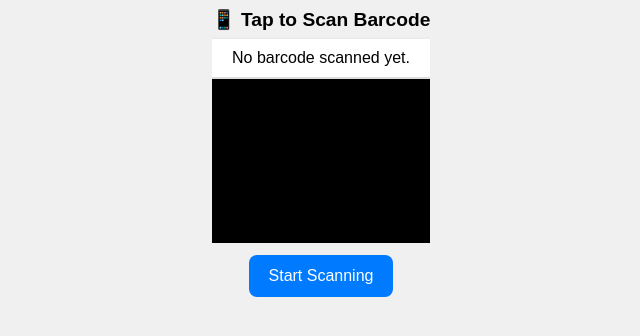
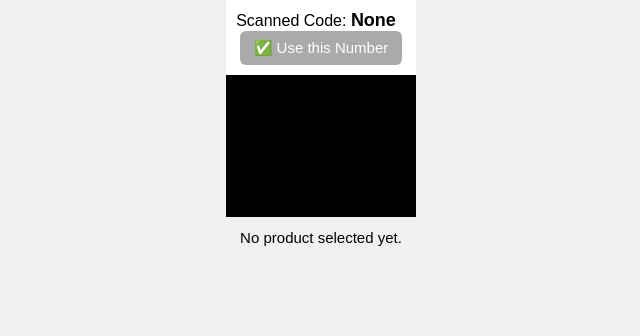
Before and after one commit to imvickykumar999/BarCode-Order, a Flask app: page / in a window 1280 px wide. Shown: the top 336 px of the page, without its empty margins (319-959 px from the left). Run offline with Flask 3, Linux system fonts and the light colour scheme; some libraries are stand-ins or nearby versions.

Commit message:
use this generated number

```diff
--- a/app.py
+++ b/app.py
@@ -8,26 +8,24 @@
     return render_template('index.html')
 
 @app.route('/scan', methods=['POST'])
-def scan():
-    barcode = request.json.get('barcode')
-    print("Scanned Barcode:", barcode)
+def scan_barcode():
+    data = request.get_json()
+    barcode = data.get('barcode')
 
-    # UPCitemDB lookup
-    api_url = f"https://api.upcitemdb.com/prod/trial/lookup?upc={barcode}"
-    response = requests.get(api_url)
-    data = response.json()
+    url = f"https://world.openfoodfacts.org/api/v0/product/{barcode}.json"
+    res = requests.get(url)
+    product = res.json()
 
-    if data.get("items"):
-        product = data["items"][0]
-        return jsonify({
-            'barcode': barcode,
-            'title': product.get("title"),
-            'brand': product.get("brand"),
-            'description': product.get("description"),
-            'image': product.get("images", [None])[0]
-        })
-    else:
-        return jsonify({'barcode': barcode, 'error': 'Product not found'})
+    if product.get('status') != 1:
+        return jsonify({'error': 'Product not found in OpenFoodFacts'}), 404
+
+    p = product['product']
+    return jsonify({
+        "title": p.get("product_name", "Unknown Product"),
+        "brand": p.get("brands", "Unknown Brand"),
+        "description": p.get("categories", ""),
+        "image": p.get("image_front_small_url", "")
+    })
 
 if __name__ == '__main__':
     app.run(debug=True, host="0.0.0.0", port=5000)
--- a/templates/index.html
+++ b/templates/index.html
@@ -10,32 +10,42 @@
       margin: 0;
       padding: 0;
       height: 100%;
-      overflow: hidden;
       font-family: Arial, sans-serif;
       background-color: #f0f0f0;
       display: flex;
       flex-direction: column;
       align-items: center;
+      overflow: hidden;
     }
 
-    h2 {
-      margin: 8px 0;
-      font-size: 1.2rem;
-    }
-
-    #result-container {
+    #top-bar {
       width: 100%;
       max-width: 400px;
       padding: 10px;
-      background-color: white;
-      border-bottom: 2px solid #ddd;
-      box-shadow: 0 1px 4px rgba(0, 0, 0, 0.1);
+      background-color: #ffffff;
       text-align: center;
+      box-shadow: 0 2px 4px rgba(0,0,0,0.1);
       z-index: 2;
     }
 
-    #result {
-      font-size: 16px;
+    #barcode-value {
+      font-size: 18px;
+      font-weight: bold;
+      margin-right: 10px;
+    }
+
+    button {
+      padding: 8px 14px;
+      font-size: 15px;
+      background-color: #007bff;
+      color: white;
+      border: none;
+      border-radius: 6px;
+      cursor: pointer;
+    }
+
+    button:disabled {
+      background-color: #aaa;
     }
 
     #scanner {
@@ -43,62 +53,48 @@
       max-width: 400px;
       aspect-ratio: 4/3;
       background: black;
-      position: relative;
-      z-index: 1;
     }
 
-    button {
-      margin: 12px 0;
-      padding: 12px 20px;
-      font-size: 16px;
-      background-color: #007bff;
-      color: white;
-      border: none;
-      border-radius: 8px;
-      cursor: pointer;
-    }
-
-    button:disabled {
-      background-color: #aaa;
+    #product-info {
+      font-size: 15px;
+      text-align: center;
+      padding: 12px;
+      width: 100%;
+      max-width: 400px;
     }
 
     img {
       margin-top: 10px;
-      max-width: 120px;
+      max-width: 100px;
     }
   </style>
 </head>
 <body>
-  <h2>📱 Tap to Scan Barcode</h2>
-
-  <div id="result-container">
-    <div id="result">No barcode scanned yet.</div>
+  <div id="top-bar">
+    Scanned Code: <span id="barcode-value">None</span>
+    <br />
+    <button id="confirm-btn" disabled>✅ Use this Number</button>
   </div>
 
   <div id="scanner"></div>
-  <button id="start-btn">Start Scanning</button>
+
+  <div id="product-info">No product selected yet.</div>
 
   <script>
-    let scanning = false;
-    let scannerStarted = false;
+    let latestScan = null;
 
-    const startBtn = document.getElementById('start-btn');
-    const resultEl = document.getElementById('result');
+    const barcodeEl = document.getElementById('barcode-value');
+    const confirmBtn = document.getElementById('confirm-btn');
+    const resultEl = document.getElementById('product-info');
 
-    startBtn.addEventListener('click', () => {
-      if (scannerStarted) return;
-
-      scannerStarted = true;
-      startBtn.disabled = true;
-      resultEl.innerText = "Initializing camera...";
-
+    function startScanner() {
       Quagga.init({
         inputStream: {
           name: "Live",
           type: "LiveStream",
           target: document.querySelector('#scanner'),
           constraints: {
-            facingMode: "environment" // rear camera
+            facingMode: "environment"
           }
         },
         decoder: {
@@ -110,52 +106,56 @@
             "code_39_reader"
           ]
         }
-      }, function(err) {
+      }, function (err) {
         if (err) {
-          console.error("Quagga init error:", err);
-          resultEl.innerText = "Failed to initialize camera.";
-          startBtn.disabled = false;
-          scannerStarted = false;
+          console.error("Error initializing scanner:", err);
+          resultEl.innerText = "❌ Could not start scanner.";
           return;
         }
         Quagga.start();
-        scanning = true;
-        resultEl.innerText = "Point the camera at a barcode...";
       });
 
-      Quagga.onDetected(function(result) {
-        if (!scanning) return;
+      Quagga.onDetected((result) => {
+        const code = result.codeResult.code;
+        if (code && code !== latestScan) {
+          latestScan = code;
+          barcodeEl.innerText = code;
+          confirmBtn.disabled = false;
+        }
+      });
+    }
 
-        scanning = false;
-        const barcode = result.codeResult.code;
-        resultEl.innerText = "Scanned: " + barcode;
+    confirmBtn.addEventListener('click', () => {
+      if (!latestScan) return;
 
-        Quagga.stop();
-        scannerStarted = false;
-        startBtn.disabled = false;
+      resultEl.innerText = "🔍 Searching product...";
+      confirmBtn.disabled = true;
 
       fetch('/scan', {
         method: 'POST',
-          headers: {
-            'Content-Type': 'application/json'
-          },
-          body: JSON.stringify({ barcode: barcode })
+        headers: { 'Content-Type': 'application/json' },
+        body: JSON.stringify({ barcode: latestScan })
       })
       .then(res => res.json())
       .then(data => {
         if (data.error) {
-            resultEl.innerText = `❌ ${data.error} (${barcode})`;
+          resultEl.innerText = `❌ ${data.error}`;
         } else {
           resultEl.innerHTML = `
             ✅ <b>${data.title}</b><br>
             Brand: ${data.brand}<br>
-              ${data.image ? `<img src="${data.image}">` : ''}
+            ${data.image ? `<img src="${data.image}" />` : ''}
             <br>${data.description || 'No description'}
           `;
         }
+      })
+      .catch(err => {
+        resultEl.innerText = "❌ Failed to fetch product.";
+        console.error(err);
       });
     });
-    });
+
+    startScanner();
   </script>
 </body>
 </html>
```
Lines whose indentation alone changed are shown as unchanged.
